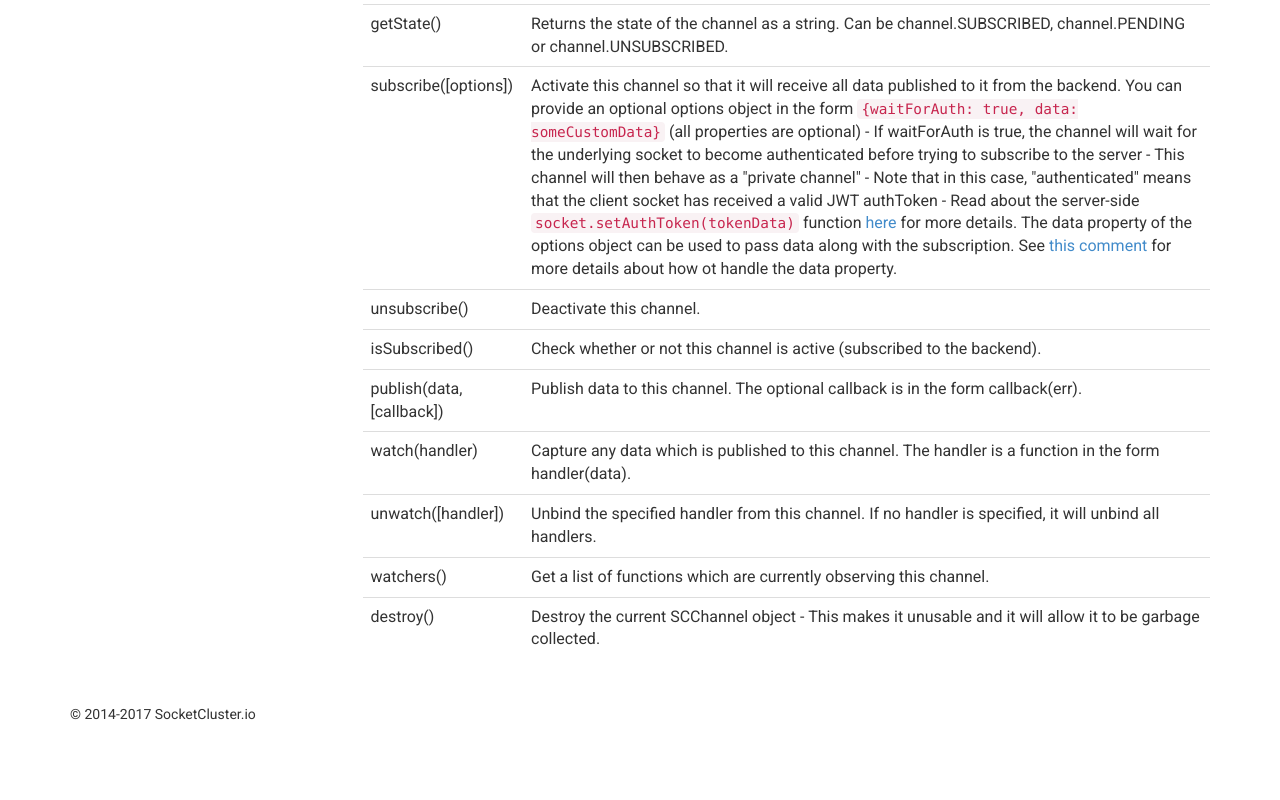
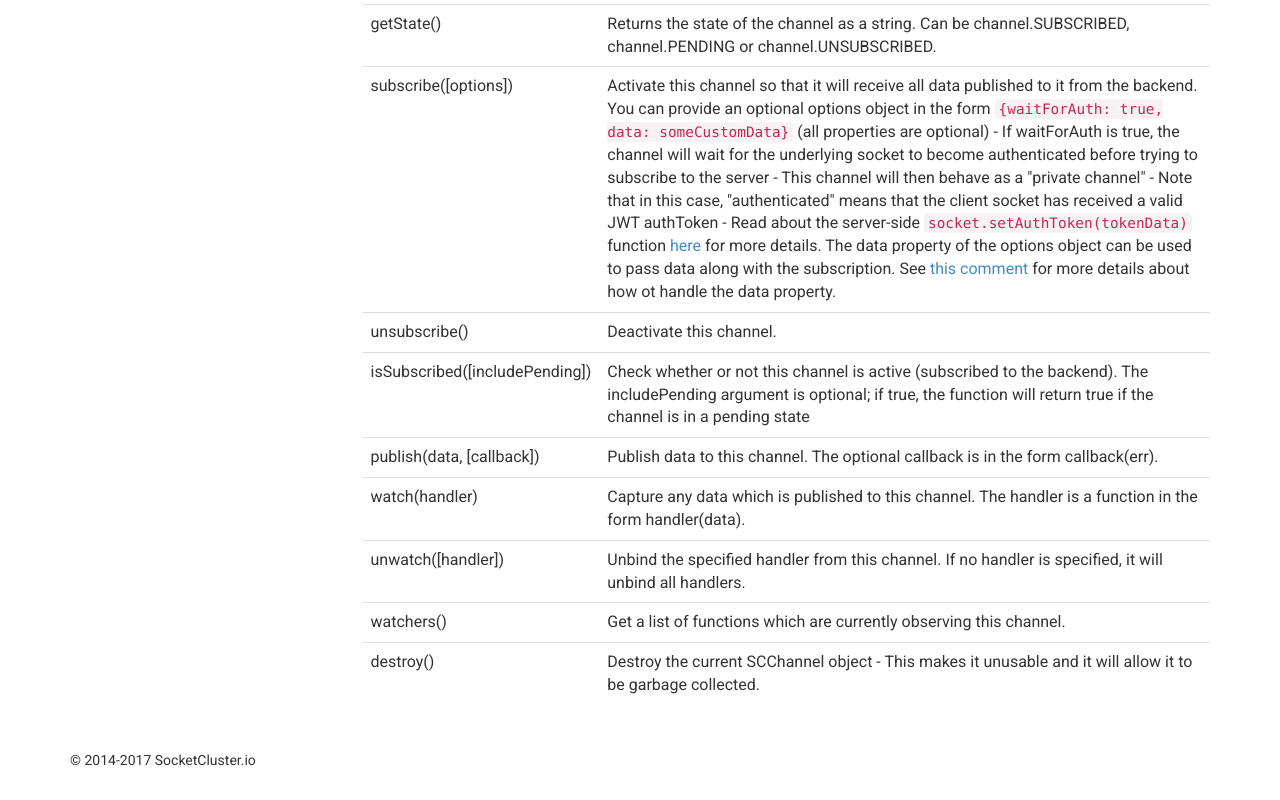
Before and after one commit to SocketCluster/socketcluster-website, a website: page public/index.html at #!/docs/api-scchannel-client in a window 1280 px wide. Shown: the part 1179-1979 px from the top of the page. Before the commit the page ends 1933 px from the top, so only its background shows below. Drawn offline with nearby package versions, Linux system fonts and the light colour scheme; some packages are replaced by stand-ins of ours; a script that the page names is missing.

Commit message:
Minor changes

```diff
--- a/public/app/views/docs/api-scchannel-client.html
+++ b/public/app/views/docs/api-scchannel-client.html
@@ -88,8 +88,8 @@
             <td>Deactivate this channel.</td>
           </tr>
           <tr>
-            <td>isSubscribed()</td>
-            <td>Check whether or not this channel is active (subscribed to the backend).</td>
+            <td>isSubscribed([includePending])</td>
+            <td>Check whether or not this channel is active (subscribed to the backend). The includePending argument is optional; if true, the function will return true if the channel is in a pending state</td>
           </tr>
           <tr>
             <td>publish(data, [callback])</td>
```
Also changed, not shown: public/app/views/docs/api-scchannel-server.html (+2 -2 lines), public/app/views/docs/api-scsocket-client.html (+1 -1 lines).
